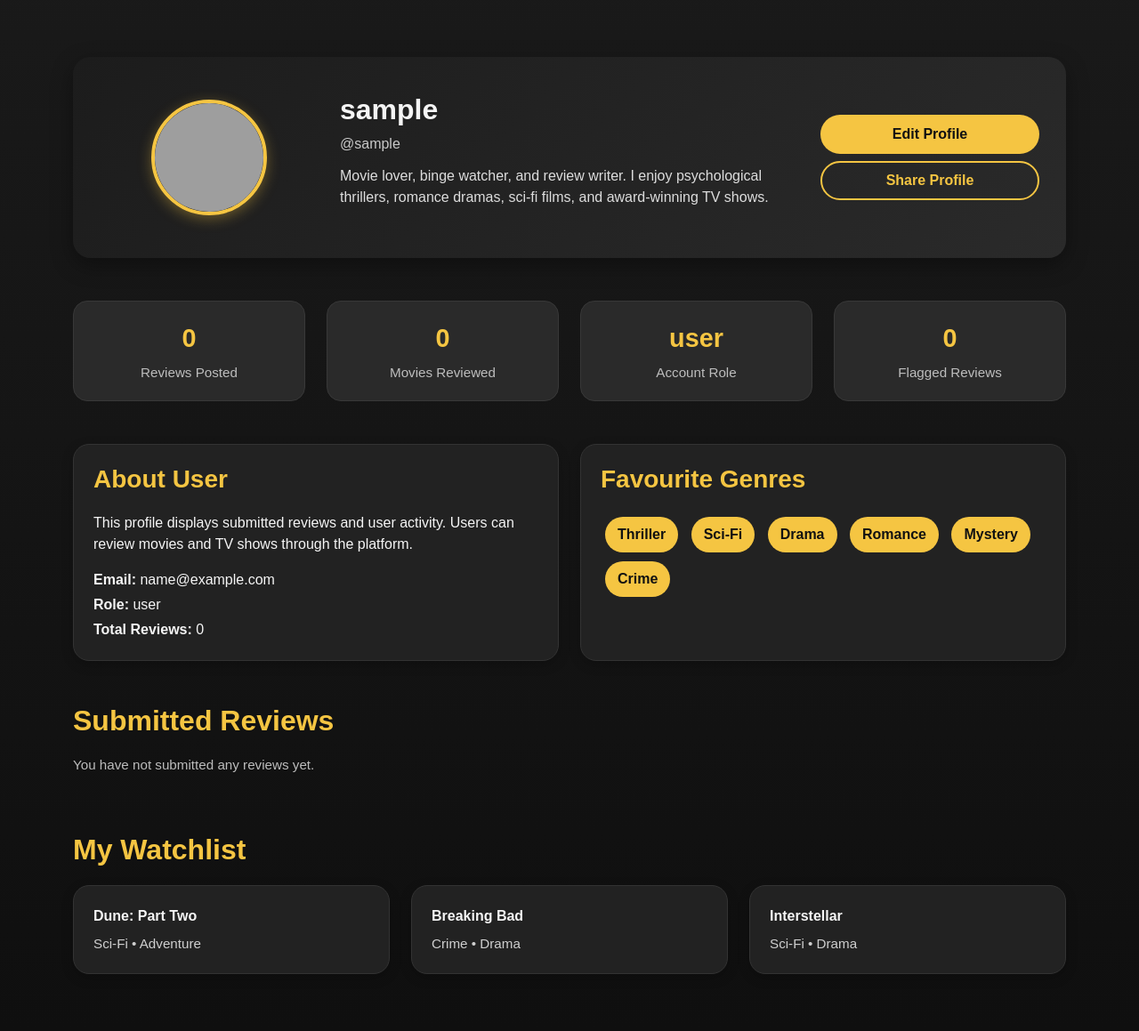
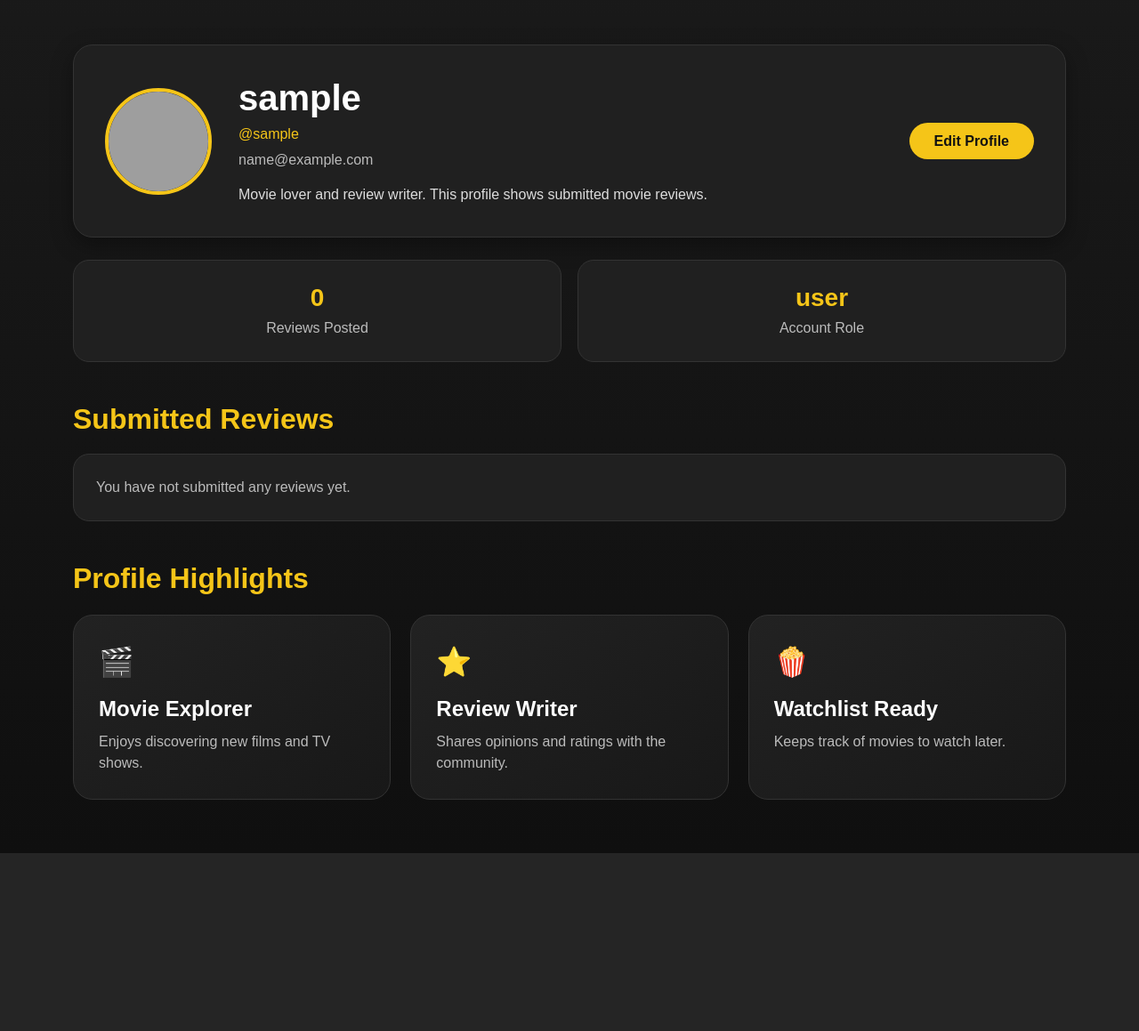
Before and after one commit to juanyeremia/UWA-Agile_Group_Project, a Flask app: page /profile in a window 1280 px wide. Shown: the part 71-1230 px from the top of the page at 89% size. After the commit the page ends 1030 px from the top, so only its background shows below. Run offline with Flask 3, Linux system fonts and the light colour scheme; the visitor is signed in with stand-in values (Sample User, id 1); data that the repository does not hold is empty; grey boxes are pictures that could not be loaded.

Commit message:
conncted user profile page

```diff
--- a/app/routes.py
+++ b/app/routes.py
@@ -127,6 +127,17 @@ def profile():
         reviews=user_reviews,
         review_count=len(user_reviews)
     )
+
+@app.route('/edit_profile', methods=['GET', 'POST'])
+@login_required
+def edit_profile():
+    if request.method == 'POST':
+        current_user.username = request.form.get('username')
+        current_user.email = request.form.get('email')
+        db.session.commit()
+        return redirect(url_for('profile'))
+
+    return render_template('edit_profile.html', user=current_user)
 
 @app.route('/admin')
 def admin():
--- a/app/static/css/user_profile.css
+++ b/app/static/css/user_profile.css
@@ -1,156 +1,226 @@
-.profile-header {
-    background: linear-gradient(135deg, #1c1c1c, #2a2a2a);
-    border-radius: 20px;
-    padding: 40px 30px;
-    margin-top: 40px;
+.profile-page {
+    padding-top: 50px;
+    padding-bottom: 60px;
+}
+
+.simple-profile-card {
+    background: #202020;
+    border: 1px solid #333;
+    border-radius: 22px;
+    padding: 35px;
+    display: flex;
+    align-items: center;
+    gap: 30px;
     box-shadow: 0 8px 25px rgba(0, 0, 0, 0.35);
 }
 
 .profile-avatar {
-    width: 130px;
-    height: 130px;
+    width: 120px;
+    height: 120px;
     border-radius: 50%;
     object-fit: cover;
-    border: 4px solid #f5c542;
-    box-shadow: 0 4px 15px rgba(245, 197, 66, 0.35);
+    border: 4px solid #f5c518;
 }
 
-.profile-name {
-    font-size: 2rem;
-    font-weight: 700;
-    margin-bottom: 8px;
+.profile-middle {
+    flex: 1;
 }
 
-.profile-username {
-    color: #c9c9c9;
-    margin-bottom: 12px;
+.profile-middle h1 {
+    color: #fff;
+    font-weight: 700;
+    margin-bottom: 5px;
 }
 
-.bio-text {
-    color: #dddddd;
-    max-width: 700px;
+.username {
+    color: #f5c518;
+    margin-bottom: 5px;
 }
 
-.gold-btn {
-    background-color: #f5c542;
-    border: none;
-    color: #111;
-    font-weight: 600;
-    border-radius: 30px;
-    padding: 10px 22px;
+.email {
+    color: #bbb;
+    margin-bottom: 15px;
 }
 
-.gold-btn:hover {
-    background-color: #ddb233;
+.bio {
+    color: #ddd;
+    margin-bottom: 0;
+}
+
+.edit-btn {
+    background: #f5c518;
+    color: #111;
+    padding: 12px 28px;
+    border-radius: 25px;
+    text-decoration: none;
+    font-weight: 700;
+}
+
+.edit-btn:hover {
+    background: #e0b313;
     color: #111;
 }
 
-.outline-gold-btn {
-    border: 2px solid #f5c542;
-    color: #f5c542;
-    border-radius: 30px;
-    padding: 8px 20px;
-    font-weight: 600;
-    background: transparent;
+.small-stats {
+    display: grid;
+    grid-template-columns: repeat(2, 1fr);
+    gap: 18px;
+    margin-top: 25px;
 }
 
-.outline-gold-btn:hover {
-    background-color: #f5c542;
-    color: #111;
+.small-stats div {
+    background: #202020;
+    border: 1px solid #333;
+    border-radius: 18px;
+    padding: 25px;
+    text-align: center;
 }
 
-.info-card,
-.review-card,
-.watchlist-card {
-    background: #222;
-    border: 1px solid #333;
-    border-radius: 18px;
-    padding: 22px;
-    box-shadow: 0 4px 14px rgba(0, 0, 0, 0.2);
-    height: 100%;
+.small-stats h3 {
+    color: #f5c518;
+    font-weight: 800;
+    margin-bottom: 5px;
 }
 
-.section-title {
-    color: #f5c542;
+.small-stats p {
+    color: #bbb;
+    margin-bottom: 0;
+}
+
+.reviews-section {
+    margin-top: 45px;
+}
+
+.reviews-section h2 {
+    color: #f5c518;
     font-weight: 700;
     margin-bottom: 20px;
 }
 
-.stat-box {
-    background: #2a2a2a;
-    border-radius: 16px;
-    padding: 20px;
-    text-align: center;
-    border: 1px solid #383838;
+.simple-review-card {
+    background: #202020;
+    border: 1px solid #333;
+    border-radius: 18px;
+    padding: 22px;
+    margin-bottom: 18px;
 }
 
-.stat-number {
-    font-size: 1.8rem;
+.simple-review-card h4 {
+    color: #fff;
     font-weight: 700;
-    color: #f5c542;
+}
+
+.simple-review-card p {
+    color: #ddd;
+}
+
+.rating {
+    color: #f5c518;
+    font-weight: 700;
+}
+
+.flagged {
+    color: #ffcc00;
+    margin-top: 10px;
+}
+
+.empty-message {
+    background: #202020;
+    border: 1px solid #333;
+    border-radius: 18px;
+    padding: 25px;
+    color: #bbb;
+}
+
+.bottom-profile-card {
+    margin-top: 40px;
+    background: #202020;
+    border: 1px solid #333;
+    border-radius: 20px;
+    padding: 25px;
+    display: flex;
+    justify-content: space-around;
+    align-items: center;
+    text-align: center;
+    gap: 20px;
+}
+
+.bottom-item h4 {
+    color: #f5c518;
+    font-size: 28px;
+    font-weight: 800;
     margin-bottom: 5px;
 }
 
-.badge-genre {
-    background-color: #f5c542;
-    color: #111;
-    font-weight: 600;
-    padding: 8px 14px;
-    border-radius: 20px;
-    margin: 5px;
-    display: inline-block;
+.bottom-item p {
+    color: #bbb;
+    margin: 0;
 }
 
-.movie-poster {
-    width: 100%;
-    height: 240px;
-    object-fit: cover;
-    border-radius: 14px;
+@media (max-width: 768px) {
+    .bottom-profile-card {
+        flex-direction: column;
+    }
+}
+
+@media (max-width: 768px) {
+    .simple-profile-card {
+        flex-direction: column;
+        text-align: center;
+    }
+    .small-stats {
+        grid-template-columns: 1fr;
+    }
+}
+
+.profile-highlights {
+    margin-top: 45px;
+}
+
+.profile-highlights h2 {
+    color: #f5c518;
+    font-weight: 800;
+    margin-bottom: 22px;
+}
+
+.highlight-grid {
+    display: grid;
+    grid-template-columns: repeat(3, 1fr);
+    gap: 22px;
+}
+
+.highlight-card {
+    background: linear-gradient(145deg, #222, #181818);
+    border: 1px solid #333;
+    border-radius: 22px;
+    padding: 28px;
+    transition: 0.3s;
+}
+
+.highlight-card:hover {
+    transform: translateY(-6px);
+    border-color: #f5c518;
+    box-shadow: 0 10px 25px rgba(245, 197, 24, 0.12);
+}
+
+.highlight-icon {
+    font-size: 32px;
     margin-bottom: 15px;
 }
 
-.review-title {
+.highlight-card h4 {
+    color: #fff;
     font-weight: 700;
-    font-size: 1.1rem;
-    margin-bottom: 8px;
-}
-
-.review-meta {
-    color: #bdbdbd;
-    font-size: 0.95rem;
     margin-bottom: 10px;
 }
 
-.rating-stars {
-    color: #f5c542;
-    font-size: 1rem;
-    margin-bottom: 10px;
-}
-
-.small-muted {
-    color: #bdbdbd;
-    font-size: 0.95rem;
-}
-
-.watchlist-title {
-    font-weight: 700;
-    margin-bottom: 8px;
-}
-
-.watchlist-meta {
-    color: #cfcfcf;
-    font-size: 0.95rem;
-}
-
-.footer-space {
-    height: 40px;
+.highlight-card p {
+    color: #bbb;
+    margin: 0;
 }
 
 @media (max-width: 768px) {
-    .profile-header {
-        text-align: center;
-    }
-    .profile-actions {
-        justify-content: center !important;
+    .highlight-grid {
+        grid-template-columns: 1fr;
     }
 }
--- a/app/templates/user_profile.html
+++ b/app/templates/user_profile.html
@@ -2,278 +2,122 @@
 <html lang="en">
 
 <head>
-    <meta charset="UTF-8" />
-    <meta name="viewport" content="width=device-width, initial-scale=1.0" />
+    <meta charset="UTF-8">
+    <meta name="viewport" content="width=device-width, initial-scale=1.0">
+    <title>User Profile</title>
 
     <link rel="stylesheet" href="https://cdn.jsdelivr.net/npm/bootstrap@5.3.0/dist/css/bootstrap.min.css">
-
     <link rel="stylesheet" href="{{ url_for('static', filename='css/general.css') }}">
     <link rel="stylesheet" href="{{ url_for('static', filename='css/navbar.css') }}">
     <link rel="stylesheet" href="{{ url_for('static', filename='css/user_profile.css') }}">
-
-    <title>User Profile</title>
 </head>
 
 <body>
 
     {% include 'navbar.html' %}
 
-    <div class="container py-4">
+    <div class="container profile-page">
 
-        <!-- Profile Header -->
-        <div class="profile-header">
+        <!-- Profile Card -->
+        <div class="simple-profile-card">
 
-            <div class="row align-items-center g-4">
+            <div class="profile-left">
+                <img src="https://images.unsplash.com/photo-1494790108377-be9c29b29330?auto=format&fit=crop&w=500&q=80" alt="Profile Image" class="profile-avatar">
+            </div>
 
-                <div class="col-md-3 text-center">
-                    <img src="https://images.unsplash.com/photo-1494790108377-be9c29b29330?auto=format&fit=crop&w=500&q=80" alt="User Profile" class="profile-avatar" />
+            <div class="profile-middle">
+                <h1>{{ user.username }}</h1>
+                <p class="username">@{{ user.username }}</p>
+                <p class="email">{{ user.email }}</p>
+
+                <p class="bio">
+                    Movie lover and review writer. This profile shows submitted movie reviews.
+                </p>
+            </div>
+
+            <div class="profile-right">
+                <a href="{{ url_for('edit_profile') }}" class="edit-btn">
+                    Edit Profile
+                </a>
+            </div>
+
+        </div>
+
+        <!-- Small Stats -->
+        <div class="small-stats">
+            <div>
+                <h3>{{ review_count }}</h3>
+                <p>Reviews Posted</p>
+            </div>
+
+            <div>
+                <h3>{{ user.role }}</h3>
+                <p>Account Role</p>
+            </div>
+        </div>
+
+        <!-- Submitted Reviews -->
+        <div class="reviews-section">
+
+            <h2>Submitted Reviews</h2>
+
+            {% if reviews %} {% for review in reviews %}
+
+            <div class="simple-review-card">
+                <div>
+                    <h4>Movie ID: {{ review.movie_id }}</h4>
+                    <p>{{ review.body }}</p>
+
+                    <span class="rating">
+                            Rating: {{ review.rating }}/5 ★
+                        </span> {% if review.flagged %}
+                    <p class="flagged">
+                        Flagged: {{ review.flag_reason }}
+                    </p>
+                    {% endif %}
+                </div>
+            </div>
+
+            {% endfor %} {% else %}
+
+            <div class="empty-message">
+                You have not submitted any reviews yet.
+            </div>
+
+            {% endif %}
+
+        </div>
+        <!-- Profile Highlights -->
+        <div class="profile-highlights">
+            <h2>Profile Highlights</h2>
+
+            <div class="highlight-grid">
+
+                <div class="highlight-card">
+                    <div class="highlight-icon">🎬</div>
+                    <h4>Movie Explorer</h4>
+                    <p>Enjoys discovering new films and TV shows.</p>
                 </div>
 
-                <div class="col-md-6">
-
-                    <h1 class="profile-name">
-                        {{ user.username }}
-                    </h1>
-
-                    <p class="profile-username">
-                        @{{ user.username }}
-                    </p>
-
-                    <p class="bio-text">
-                        Movie lover, binge watcher, and review writer. I enjoy psychological thrillers, romance dramas, sci-fi films, and award-winning TV shows.
-                    </p>
-
+                <div class="highlight-card">
+                    <div class="highlight-icon">⭐</div>
+                    <h4>Review Writer</h4>
+                    <p>Shares opinions and ratings with the community.</p>
                 </div>
 
-                <div class="col-md-3 d-flex flex-column gap-2 profile-actions">
-                    <button class="gold-btn">Edit Profile</button>
-                    <button class="outline-gold-btn">Share Profile</button>
+                <div class="highlight-card">
+                    <div class="highlight-icon">🍿</div>
+                    <h4>Watchlist Ready</h4>
+                    <p>Keeps track of movies to watch later.</p>
                 </div>
 
             </div>
         </div>
 
-        <!-- Stats -->
-        <div class="row mt-4 g-4">
-
-            <div class="col-md-3">
-                <div class="stat-box">
-                    <div class="stat-number">
-                        {{ review_count }}
-                    </div>
-
-                    <div class="small-muted">
-                        Reviews Posted
-                    </div>
-                </div>
-            </div>
-
-            <div class="col-md-3">
-                <div class="stat-box">
-                    <div class="stat-number">
-                        {{ reviews|length }}
-                    </div>
-
-                    <div class="small-muted">
-                        Movies Reviewed
-                    </div>
-                </div>
-            </div>
-
-            <div class="col-md-3">
-                <div class="stat-box">
-                    <div class="stat-number">
-                        {{ user.role }}
-                    </div>
-
-                    <div class="small-muted">
-                        Account Role
-                    </div>
-                </div>
-            </div>
-
-            <div class="col-md-3">
-                <div class="stat-box">
-                    <div class="stat-number">
-                        {{ reviews|selectattr('flagged')|list|length }}
-                    </div>
-
-                    <div class="small-muted">
-                        Flagged Reviews
-                    </div>
-                </div>
-            </div>
-
-        </div>
-
-        <!-- About + Favourite Genres -->
-        <div class="row mt-4 g-4">
-
-            <div class="col-lg-6">
-
-                <div class="info-card">
-
-                    <h3 class="section-title">
-                        About User
-                    </h3>
-
-                    <p>
-                        This profile displays submitted reviews and user activity. Users can review movies and TV shows through the platform.
-                    </p>
-
-                    <p class="mb-1">
-                        <strong>Email:</strong> {{ user.email }}
-                    </p>
-
-                    <p class="mb-1">
-                        <strong>Role:</strong> {{ user.role }}
-                    </p>
-
-                    <p class="mb-0">
-                        <strong>Total Reviews:</strong> {{ review_count }}
-                    </p>
-
-                </div>
-
-            </div>
-
-            <div class="col-lg-6">
-
-                <div class="info-card">
-
-                    <h3 class="section-title">
-                        Favourite Genres
-                    </h3>
-
-                    <div>
-                        <span class="badge-genre">Thriller</span>
-                        <span class="badge-genre">Sci-Fi</span>
-                        <span class="badge-genre">Drama</span>
-                        <span class="badge-genre">Romance</span>
-                        <span class="badge-genre">Mystery</span>
-                        <span class="badge-genre">Crime</span>
-                    </div>
-
-                </div>
-
-            </div>
-
-        </div>
-
-        <!-- Submitted Reviews -->
-        <div class="mt-5">
-
-            <h2 class="section-title">
-                Submitted Reviews
-            </h2>
-
-            <div class="row g-4">
-
-                {% if reviews %} {% for review in reviews %}
-
-                <div class="col-lg-4">
-
-                    <div class="review-card">
-
-                        <div class="review-title">
-                            Movie ID: {{ review.movie_id }}
-                        </div>
-
-                        <div class="review-meta">
-                            Submitted Review
-                        </div>
-
-                        <div class="rating-stars">
-                            {{ review.rating }}/5 ★
-                        </div>
-
-                        <p>
-                            {{ review.body }}
-                        </p>
-
-                        {% if review.flagged %}
-
-                        <p class="text-warning">
-                            Flagged: {{ review.flag_reason }}
-                        </p>
-
-                        {% endif %}
-
-                        <div class="small-muted">
-                            {{ review.created_at.strftime('%d %b %Y') }}
-                        </div>
-
-                    </div>
-
-                </div>
-
-                {% endfor %} {% else %}
-
-                <p class="small-muted">
-                    You have not submitted any reviews yet.
-                </p>
-
-                {% endif %}
-
-            </div>
-
-        </div>
-
-        <!-- Watchlist -->
-        <div class="mt-5">
-
-            <h2 class="section-title">
-                My Watchlist
-            </h2>
-
-            <div class="row g-4">
-
-                <div class="col-md-4">
-                    <div class="watchlist-card">
-                        <div class="watchlist-title">
-                            Dune: Part Two
-                        </div>
-
-                        <div class="watchlist-meta">
-                            Sci-Fi • Adventure
-                        </div>
-                    </div>
-                </div>
-
-                <div class="col-md-4">
-                    <div class="watchlist-card">
-                        <div class="watchlist-title">
-                            Breaking Bad
-                        </div>
-
-                        <div class="watchlist-meta">
-                            Crime • Drama
-                        </div>
-                    </div>
-                </div>
-
-                <div class="col-md-4">
-                    <div class="watchlist-card">
-                        <div class="watchlist-title">
-                            Interstellar
-                        </div>
-
-                        <div class="watchlist-meta">
-                            Sci-Fi • Drama
-                        </div>
-                    </div>
-                </div>
-
-            </div>
-
-        </div>
-
-        <div class="footer-space"></div>
 
     </div>
 
     <script src="https://cdn.jsdelivr.net/npm/bootstrap@5.3.0/dist/js/bootstrap.bundle.min.js"></script>
-
     <script src="{{ url_for('static', filename='js/main.js') }}"></script>
 
 </body>
```
Also changed, not shown: app/templates/edit_profile.html (added).
